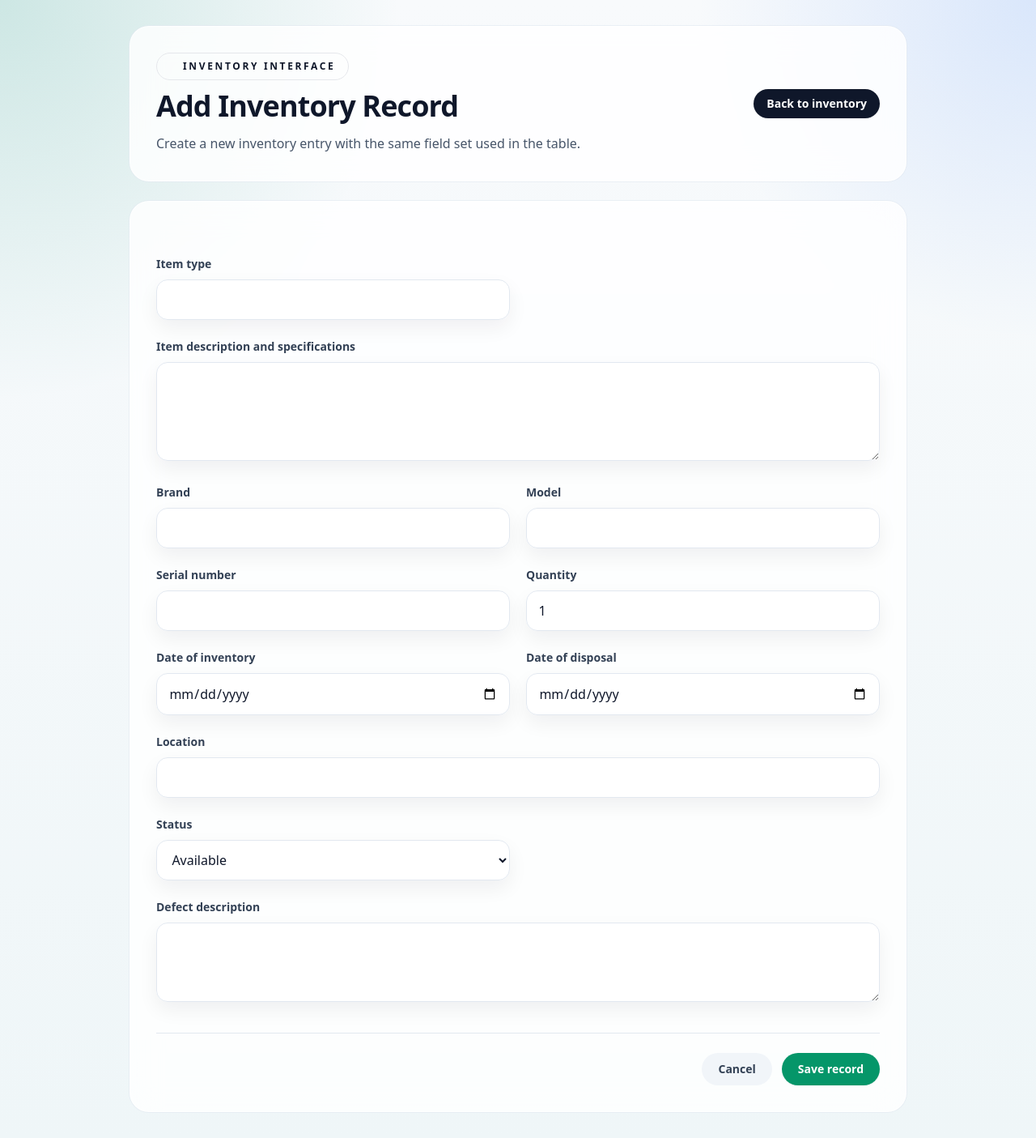
After one commit to TheUnshackled1/ITS-INVENTORY-SYSTEM, a Django app: page /inventory/add/ in a window 1280 px wide. The commit adds this page. Shown: the whole page at 81% size. Run offline with Django 5.2, Linux system fonts and the light colour scheme; some libraries are stand-ins or nearby versions.

Commit message:
add inventory management features with form, view, and template for adding records

```diff
--- /dev/null
+++ b/inventory/forms.py
@@ -0,0 +1,34 @@
+from django import forms
+
+from .models import Inventory
+
+
+class InventoryForm(forms.ModelForm):
+    class Meta:
+        model = Inventory
+        fields = [
+            'item_type',
+            'item_description',
+            'brand',
+            'model',
+            'serial_number',
+            'quantity',
+            'date_inventory',
+            'date_disposal',
+            'location',
+            'status',
+            'defect_description',
+        ]
+        widgets = {
+            'item_type': forms.TextInput(attrs={'class': 'form-input'}),
+            'item_description': forms.Textarea(attrs={'class': 'form-textarea', 'rows': 4}),
+            'brand': forms.TextInput(attrs={'class': 'form-input'}),
+            'model': forms.TextInput(attrs={'class': 'form-input'}),
+            'serial_number': forms.TextInput(attrs={'class': 'form-input'}),
+            'quantity': forms.NumberInput(attrs={'class': 'form-input', 'min': 1}),
+            'date_inventory': forms.DateInput(attrs={'class': 'form-input', 'type': 'date'}),
+            'date_disposal': forms.DateInput(attrs={'class': 'form-input', 'type': 'date'}),
+            'location': forms.TextInput(attrs={'class': 'form-input'}),
+            'status': forms.Select(attrs={'class': 'form-select'}),
+            'defect_description': forms.Textarea(attrs={'class': 'form-textarea', 'rows': 3}),
+        }
--- a/inventory/views.py
+++ b/inventory/views.py
@@ -1,5 +1,6 @@
-from django.shortcuts import render
+from django.shortcuts import redirect, render
 
+from .forms import InventoryForm
 from .models import Inventory
 
 
@@ -12,3 +13,21 @@ def inventory_list(request):
 			'inventory_items': inventory_items,
 		},
 	)
+
+
+def add_inventory(request):
+	if request.method == 'POST':
+		form = InventoryForm(request.POST)
+		if form.is_valid():
+			form.save()
+			return redirect('inventory-list')
+	else:
+		form = InventoryForm()
+
+	return render(
+		request,
+		'add_inventory.html',
+		{
+			'form': form,
+		},
+	)
--- a/its_inventory/urls.py
+++ b/its_inventory/urls.py
@@ -17,9 +17,10 @@ Including another URLconf
 from django.contrib import admin
 from django.urls import path
 
-from inventory.views import inventory_list
+from inventory.views import add_inventory, inventory_list
 
 urlpatterns = [
     path('', inventory_list, name='inventory-list'),
+    path('inventory/add/', add_inventory, name='inventory-create'),
     path('admin/', admin.site.urls),
 ]
--- /dev/null
+++ b/templates/add_inventory.html
@@ -0,0 +1,211 @@
+<!doctype html>
+<html lang="en">
+  <head>
+    <meta charset="UTF-8" />
+    <meta name="viewport" content="width=device-width, initial-scale=1.0" />
+    <title>Add Inventory Record</title>
+    <script>
+      tailwind.config = {
+        theme: {
+          extend: {
+            colors: {
+              brand: {
+                50: "#eefaf8",
+                100: "#d7f3ed",
+                200: "#b0e6da",
+                300: "#7fd4c1",
+                400: "#47bfa5",
+                500: "#219a83",
+                600: "#177865",
+                700: "#155f53",
+                800: "#154d45",
+                900: "#123f3a",
+              },
+            },
+            boxShadow: {
+              soft: "0 20px 50px rgba(15, 23, 42, 0.12)",
+            },
+            fontFamily: {
+              sans: ["Inter", "Segoe UI", "system-ui", "sans-serif"],
+            },
+          },
+        },
+      };
+    </script>
+    <script src="https://cdn.tailwindcss.com"></script>
+    <link rel="preconnect" href="https://fonts.googleapis.com" />
+    <link rel="preconnect" href="https://fonts.gstatic.com" crossorigin />
+    <link
+      href="https://fonts.googleapis.com/css2?family=Inter:wght@400;500;600;700;800&display=swap"
+      rel="stylesheet"
+    />
+    <style>
+      body {
+        background:
+          radial-gradient(
+            circle at top left,
+            rgba(33, 154, 131, 0.2),
+            transparent 26%
+          ),
+          radial-gradient(
+            circle at top right,
+            rgba(59, 130, 246, 0.16),
+            transparent 22%
+          ),
+          linear-gradient(180deg, #f8fafc 0%, #eff6f8 100%);
+      }
+
+      .backdrop-card {
+        background: rgba(255, 255, 255, 0.82);
+        backdrop-filter: blur(18px);
+      }
+
+      .form-input,
+      .form-select,
+      .form-textarea {
+        width: 100%;
+        border-radius: 0.875rem;
+        border: 1px solid rgb(226 232 240);
+        background: rgba(255, 255, 255, 0.95);
+        color: rgb(15 23 42);
+        padding: 0.75rem 0.9rem;
+        box-shadow: 0 10px 24px rgba(15, 23, 42, 0.06);
+      }
+
+      .form-input:focus,
+      .form-select:focus,
+      .form-textarea:focus {
+        outline: none;
+        border-color: rgb(33 154 131);
+        box-shadow: 0 0 0 4px rgba(33, 154, 131, 0.15);
+      }
+    </style>
+  </head>
+  <body class="min-h-screen font-sans text-slate-900 antialiased">
+    <main
+      class="mx-auto flex w-full max-w-5xl flex-col gap-6 px-4 py-6 sm:px-6 lg:px-8 lg:py-8"
+    >
+      <section
+        class="backdrop-card overflow-hidden rounded-3xl border border-white/70 shadow-soft ring-1 ring-slate-200/60"
+      >
+        <div
+          class="flex flex-col gap-5 p-6 lg:flex-row lg:items-center lg:justify-between lg:p-8"
+        >
+          <div class="space-y-3">
+            <div
+              class="inline-flex items-center gap-2 rounded-full border border-brand-100 bg-brand-50 px-4 py-2 text-xs font-semibold uppercase tracking-[0.22em] text-brand-700"
+            >
+              <span class="h-2 w-2 rounded-full bg-brand-500"></span>
+              Inventory Interface
+            </div>
+            <h1
+              class="text-3xl font-extrabold tracking-tight text-slate-900 sm:text-4xl"
+            >
+              Add Inventory Record
+            </h1>
+            <p class="max-w-2xl text-base leading-7 text-slate-600">
+              Create a new inventory entry with the same field set used in the
+              table.
+            </p>
+          </div>
+          <a
+            href="{% url 'inventory-list' %}"
+            class="inline-flex items-center justify-center rounded-full bg-slate-900 px-4 py-2 text-sm font-semibold text-white shadow-sm transition hover:bg-slate-800"
+          >
+            Back to inventory
+          </a>
+        </div>
+      </section>
+
+      <section
+        class="backdrop-card overflow-hidden rounded-3xl border border-white/70 shadow-soft ring-1 ring-slate-200/60"
+      >
+        <form method="post" class="space-y-8 p-6 lg:p-8">
+          {% csrf_token %} {% if form.non_field_errors %}
+          <div
+            class="rounded-2xl border border-rose-200 bg-rose-50 px-4 py-3 text-sm text-rose-700"
+          >
+            {{ form.non_field_errors }}
+          </div>
+          {% endif %}
+
+          <div class="grid gap-5 md:grid-cols-2">
+            <label class="space-y-2">
+              <span class="text-sm font-semibold text-slate-700"
+                >Item type</span
+              >
+              {{ form.item_type }} {{ form.item_type.errors }}
+            </label>
+            <label class="space-y-2 md:col-span-2">
+              <span class="text-sm font-semibold text-slate-700"
+                >Item description and specifications</span
+              >
+              {{ form.item_description }} {{ form.item_description.errors }}
+            </label>
+            <label class="space-y-2">
+              <span class="text-sm font-semibold text-slate-700">Brand</span>
+              {{ form.brand }} {{ form.brand.errors }}
+            </label>
+            <label class="space-y-2">
+              <span class="text-sm font-semibold text-slate-700">Model</span>
+              {{ form.model }} {{ form.model.errors }}
+            </label>
+            <label class="space-y-2">
+              <span class="text-sm font-semibold text-slate-700"
+                >Serial number</span
+              >
+              {{ form.serial_number }} {{ form.serial_number.errors }}
+            </label>
+            <label class="space-y-2">
+              <span class="text-sm font-semibold text-slate-700">Quantity</span>
+              {{ form.quantity }} {{ form.quantity.errors }}
+            </label>
+            <label class="space-y-2">
+              <span class="text-sm font-semibold text-slate-700"
+                >Date of inventory</span
+              >
+              {{ form.date_inventory }} {{ form.date_inventory.errors }}
+            </label>
+            <label class="space-y-2">
+              <span class="text-sm font-semibold text-slate-700"
+                >Date of disposal</span
+              >
+              {{ form.date_disposal }} {{ form.date_disposal.errors }}
+            </label>
+            <label class="space-y-2 md:col-span-2">
+              <span class="text-sm font-semibold text-slate-700">Location</span>
+              {{ form.location }} {{ form.location.errors }}
+            </label>
+            <label class="space-y-2">
+              <span class="text-sm font-semibold text-slate-700">Status</span>
+              {{ form.status }} {{ form.status.errors }}
+            </label>
+            <label class="space-y-2 md:col-span-2">
+              <span class="text-sm font-semibold text-slate-700"
+                >Defect description</span
+              >
+              {{ form.defect_description }} {{ form.defect_description.errors }}
+            </label>
+          </div>
+
+          <div
+            class="flex flex-wrap items-center justify-end gap-3 border-t border-slate-200 pt-6"
+          >
+            <a
+              href="{% url 'inventory-list' %}"
+              class="inline-flex items-center rounded-full bg-slate-100 px-5 py-2.5 text-sm font-semibold text-slate-700 transition hover:bg-slate-200"
+            >
+              Cancel
+            </a>
+            <button
+              type="submit"
+              class="inline-flex items-center rounded-full bg-emerald-600 px-5 py-2.5 text-sm font-semibold text-white shadow-sm transition hover:bg-emerald-700"
+            >
+              Save record
+            </button>
+          </div>
+        </form>
+      </section>
+    </main>
+  </body>
+</html>
--- a/templates/inventory.html
+++ b/templates/inventory.html
@@ -104,7 +104,7 @@
           </div>
           <div class="flex flex-wrap items-center gap-3 lg:justify-end">
             <a
-              href="/admin/inventory/inventory/add/"
+              href="{% url 'inventory-create' %}"
               class="inline-flex items-center rounded-full bg-emerald-600 px-4 py-2 text-sm font-semibold text-white shadow-sm transition hover:bg-emerald-700"
               >Add record</a
             >
```
Also changed, not shown: db.sqlite3.
